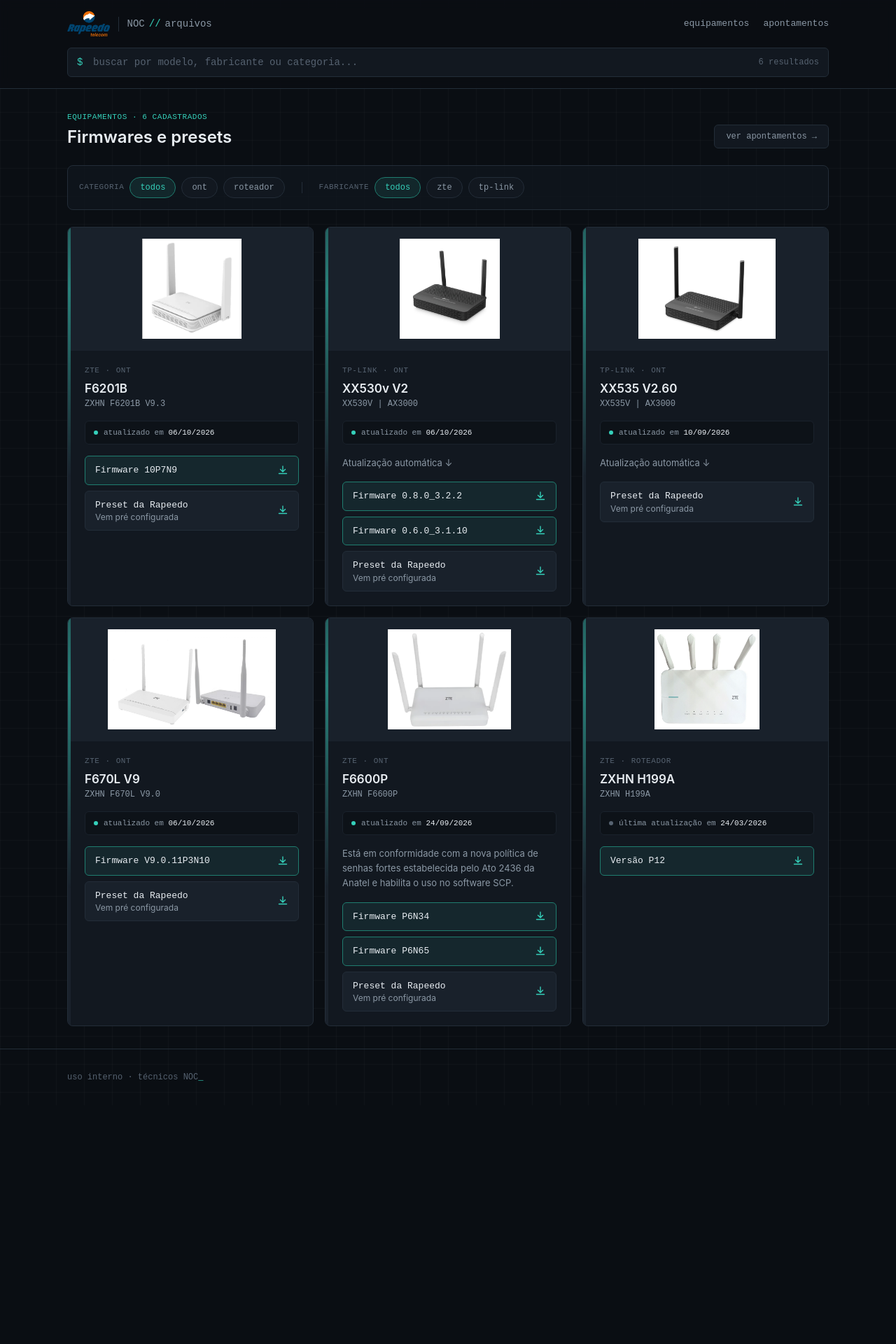
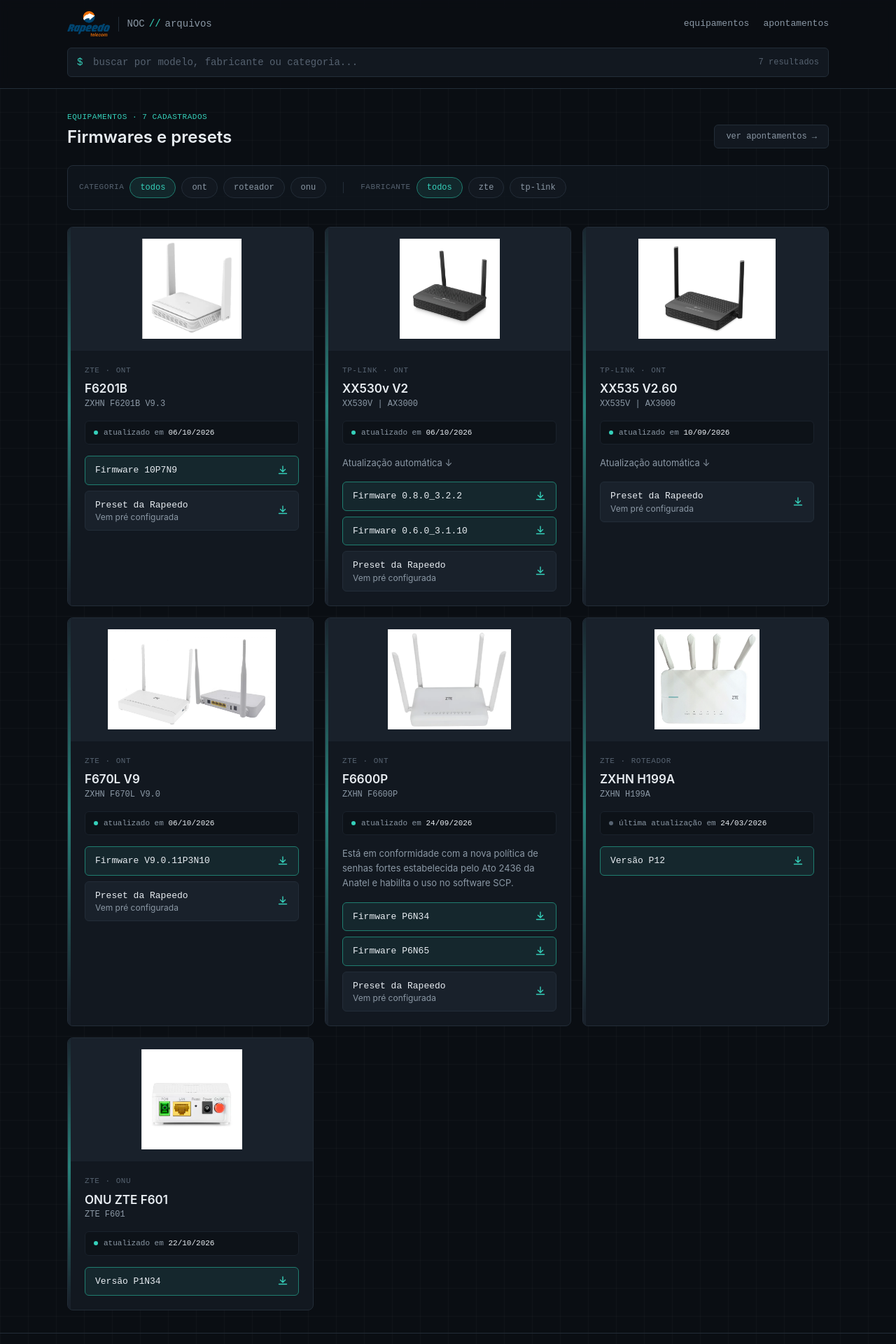
Before and after one commit to Devlusket/noc-portal-arquivos, a Next.js app: page / in a window 1280 px wide. Shown: the top 1920 px of the page at 70% size. Before the commit the page ends 1579 px from the top, so only its background shows below. Built offline with nearby package versions, Linux system fonts and the light colour scheme.

Commit message:
feat: new onu model f601

```diff
--- a/app/info/page.tsx
+++ b/app/info/page.tsx
@@ -4,7 +4,7 @@ import { formatDate } from "@/lib/date";
 import { InfoFieldRow } from "@/components/InfoFieldRow";
 
 export const metadata = {
-  title: "Apontamentos // NOC — Rapeedo",
+  title: "Apontamentos // NOC Rapeedo",
 };
 
 export default function InfoIndex() {
@@ -42,7 +42,7 @@ export default function InfoIndex() {
         </h1>
         <p className="mt-2 max-w-2xl text-sm text-(--color-text-muted)">
           Dados de apontamento de sistemas internos. Campos sensíveis ficam
-          ocultos por padrão — clique para revelar ou copiar.
+          ocultos por padrão, clique para revelar ou copiar.
         </p>
 
         <div className="mt-8 flex flex-col gap-4">
--- a/app/layout.tsx
+++ b/app/layout.tsx
@@ -2,7 +2,7 @@ import type { Metadata } from "next";
 import "./globals.css";
 
 export const metadata: Metadata = {
-  title: "NOC // Arquivos — Rapeedo",
+  title: "NOC // Arquivos Rapeedo",
   description:
     "Portal interno da Rapeedo para técnicos baixarem firmwares, presets e informações de configuração de ONT, ONU e roteadores.",
 };
--- a/data/devices.ts
+++ b/data/devices.ts
@@ -166,5 +166,21 @@ export const devices: Device[] = [
         url: "/downloads/zte/h199a/zxhnh199a_hv910_fv910p12_mul_firmware.bin",
       },
     ],
+  },
+  {
+    id: "zte-f601",
+    name: "ONU ZTE F601",
+    manufacturer: "ZTE",
+    category: "ONU",
+    model: "ZTE F601",
+    image: "/images/F601.png",
+    updatedAt: "2026-10-22",
+    firmware: [
+      {
+        label: "Versão P1N34",
+        filename: "F601P1N34.bin",
+        url: "/downloads/zte/f601/F601P1N34.bin",
+      },
+    ],
   }
 ];
```
Also changed, not shown: public/images/F601.png (added), 1 other file (tests, documents, lock files or other folders).
